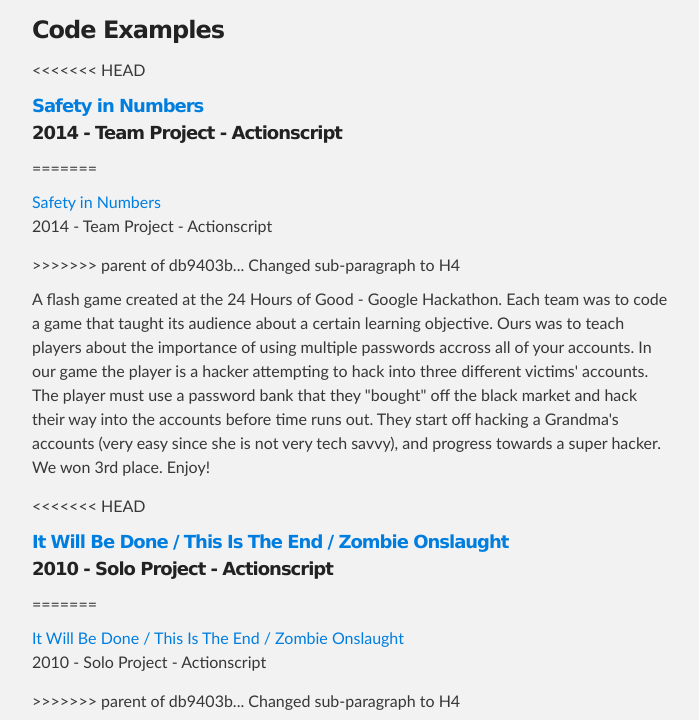
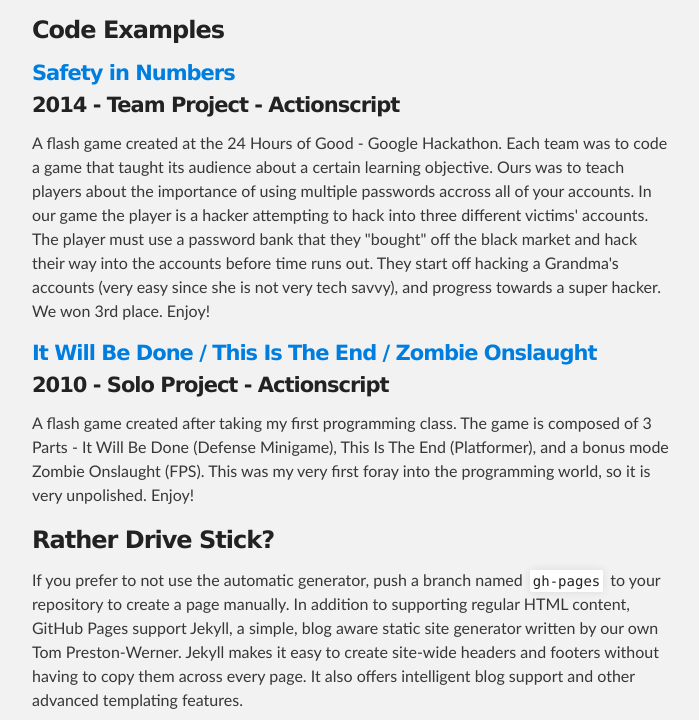
Before and after one commit to levinsonalex/about, a plain HTML site: page index.html in a window 1280 px wide. Shown: the part 453-1173 px from the top of the page, without its empty margins (288-987 px from the left). Drawn offline with Linux system fonts and the light colour scheme.

Commit message:
Changing back to H4

```diff
--- a/index.html
+++ b/index.html
@@ -61,34 +61,20 @@ $ git checkout gh-pages
 <h3>
 <a name="codeExamples" class="anchor" href="#codeExamples"><span class="octicon octicon-link"></span></a>Code Examples</h3>
 
-<<<<<<< HEAD
-<h5>
+<h4>
 	<a href="http://www.kongregate.com/games/Levinsona/safety-in-numbers">Safety in Numbers</a><br>
 	2014 - Team Project - Actionscript
-</h5>
-=======
-<p>
-	<a href="http://www.kongregate.com/games/Levinsona/safety-in-numbers"><b>Safety in Numbers</b></a><br>
-	2014 - Team Project - Actionscript
-</p>
->>>>>>> parent of db9403b... Changed sub-paragraph to H4
+</h4>
 
 <p>
 	A flash game created at the 24 Hours of Good - Google Hackathon. Each team was to code a game that taught its audience about a certain learning objective. Ours was to teach players about the importance of using multiple passwords accross all of your accounts. In our game the player is a hacker attempting to hack into three different victims' accounts. The player must use a password bank that they "bought" off the black market and hack their way into the accounts before time runs out. They start off hacking a Grandma's accounts (very easy since she is not very tech savvy), and progress towards a super hacker. We won 3rd place. Enjoy!
 </p>
 
-<<<<<<< HEAD
 
-<h5>
+<h4>
 	<a href="http://www.kongregate.com/games/Levinsona/this-is-the-end-zombie-onslaught">It Will Be Done / This Is The End / Zombie Onslaught</a><br>
 	2010 - Solo Project - Actionscript
-</h5>
-=======
-<p>
-	<a href="http://www.kongregate.com/games/Levinsona/this-is-the-end-zombie-onslaught"><b>It Will Be Done / This Is The End / Zombie Onslaught</b></a><br>
-	2010 - Solo Project - Actionscript
-</p>
->>>>>>> parent of db9403b... Changed sub-paragraph to H4
+</h4>
 
 
 <p>
```
